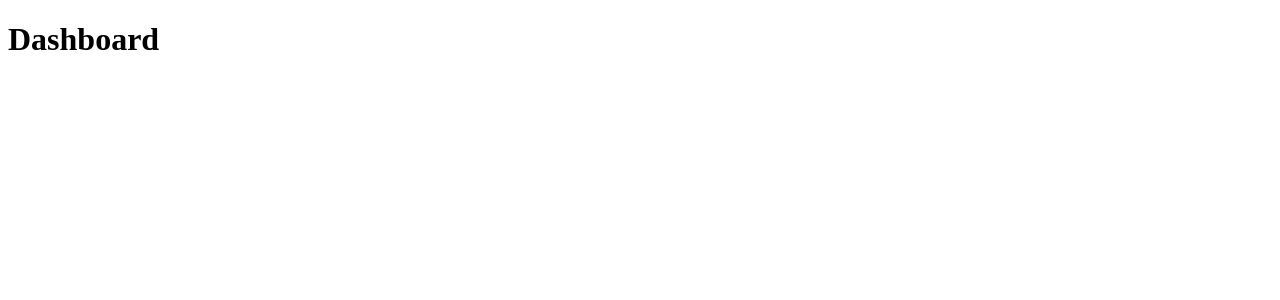
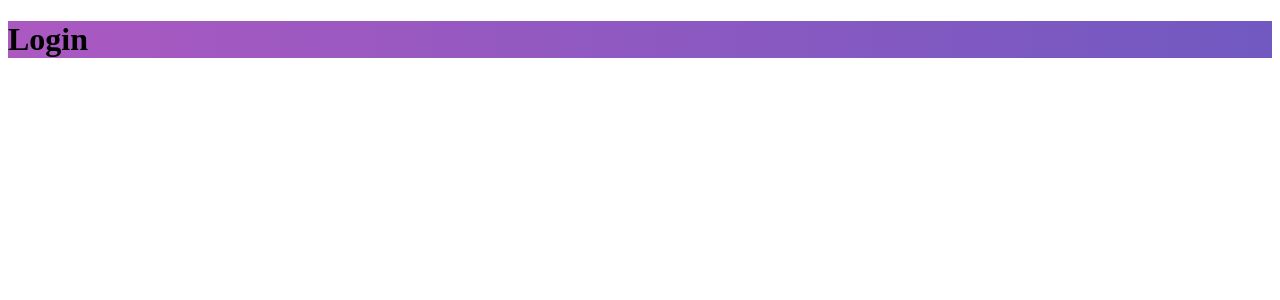
Before and after one commit to romulo94/gobarber-front, a React (Create React App) app: page / in a window 1280 px wide. Before the commit this address led to /dashboard. Shown: the top 300 px of the page. Built offline with nearby package versions, Linux system fonts and the light colour scheme.

Commit message:
layout by page

```diff
--- /dev/null
+++ b/src/pages/_layouts/auth/index.js
@@ -0,0 +1,12 @@
+import React from 'react';
+import PropTypes from 'prop-types';
+
+import { Wrapper } from './styles';
+
+export default function AuthLayout({ children }) {
+  return <Wrapper>{children}</Wrapper>;
+}
+
+AuthLayout.propTypes = {
+  children: PropTypes.element.isRequired,
+};
--- /dev/null
+++ b/src/pages/_layouts/auth/styles.js
@@ -0,0 +1,6 @@
+import styled from 'styled-components';
+
+export const Wrapper = styled.div`
+  height: 100%;
+  background: linear-gradient(-90deg, #7159c1, #ab59c1);
+`;
--- /dev/null
+++ b/src/pages/_layouts/default/index.js
@@ -0,0 +1,12 @@
+import React from 'react';
+import PropTypes from 'prop-types';
+
+import { Wrapper } from './styles';
+
+export default function DefaultLayout({ children }) {
+  return <Wrapper>{children}</Wrapper>;
+}
+
+DefaultLayout.propTypes = {
+  children: PropTypes.element.isRequired,
+};
--- /dev/null
+++ b/src/pages/_layouts/default/styles.js
@@ -0,0 +1,6 @@
+import styled from 'styled-components';
+
+export const Wrapper = styled.div`
+  height: 100%;
+  background: #333;
+`;
--- a/src/routes/Routes.js
+++ b/src/routes/Routes.js
@@ -2,13 +2,16 @@ import React from 'react';
 import PropTypes from 'prop-types';
 
 import { Route, Redirect } from 'react-router-dom';
+
+import AuthLayout from '../pages/_layouts/auth';
+import DefaultLayout from '../pages/_layouts/default';
 
 export default function RouteWrapper({
   component: Component,
   isPrivate,
   ...rest
 }) {
-  const signed = true;
+  const signed = false;
 
   if (!signed && isPrivate) {
     return <Redirect to="/" />;
@@ -17,7 +20,18 @@ export default function RouteWrapper({
     return <Redirect to="/dashboard" />;
   }
 
-  return <Route {...rest} component={Component} />;
+  const Layout = signed ? DefaultLayout : AuthLayout;
+
+  return (
+    <Route
+      {...rest}
+      render={props => (
+        <Layout>
+          <Component {...props} />
+        </Layout>
+      )}
+    />
+  );
 }
 RouteWrapper.propTypes = {
   isPrivate: PropTypes.bool,
```
